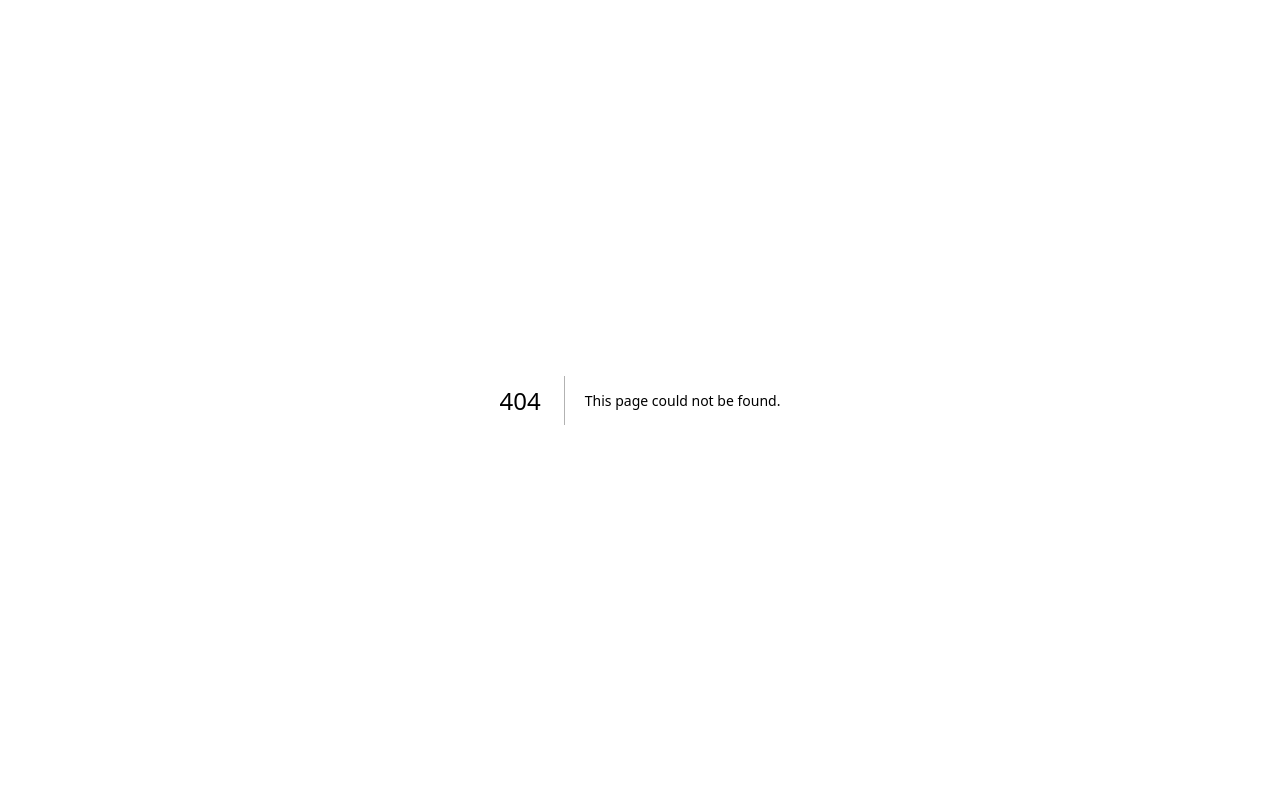
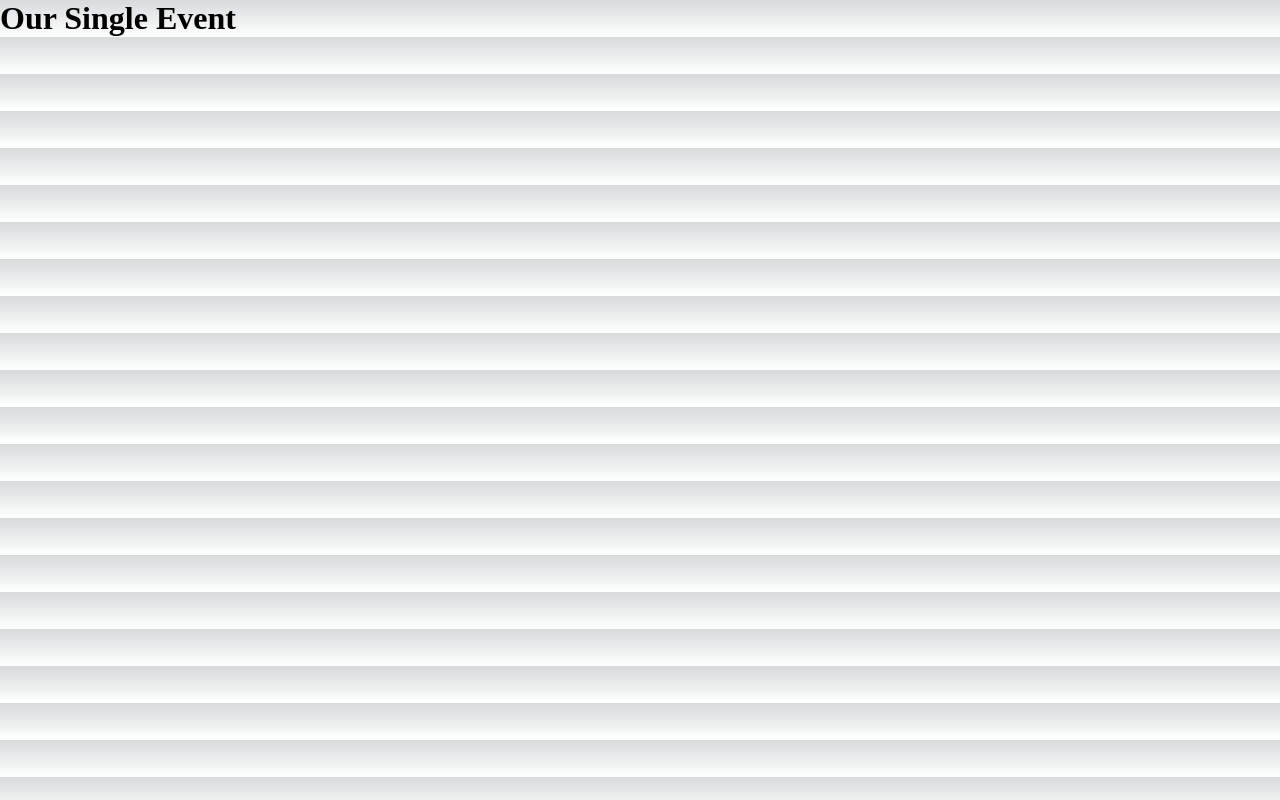
Before and after one commit to lennyAiko/Event-App-Manager, a Next.js app: page /events/1 in a window 1280 px wide. Before the commit this address had no page. Built offline with nearby package versions, Linux system fonts and the light colour scheme.

Commit message:
dynamic page for events created

```diff
--- /dev/null
+++ b/pages/events/[id].js
@@ -0,0 +1,9 @@
+// the name of the file can be your choice but it needs to have square brackets
+
+const Page = () => {
+  return (
+    <h1>Our Single Event</h1>
+  )
+}
+
+export default Page
```
